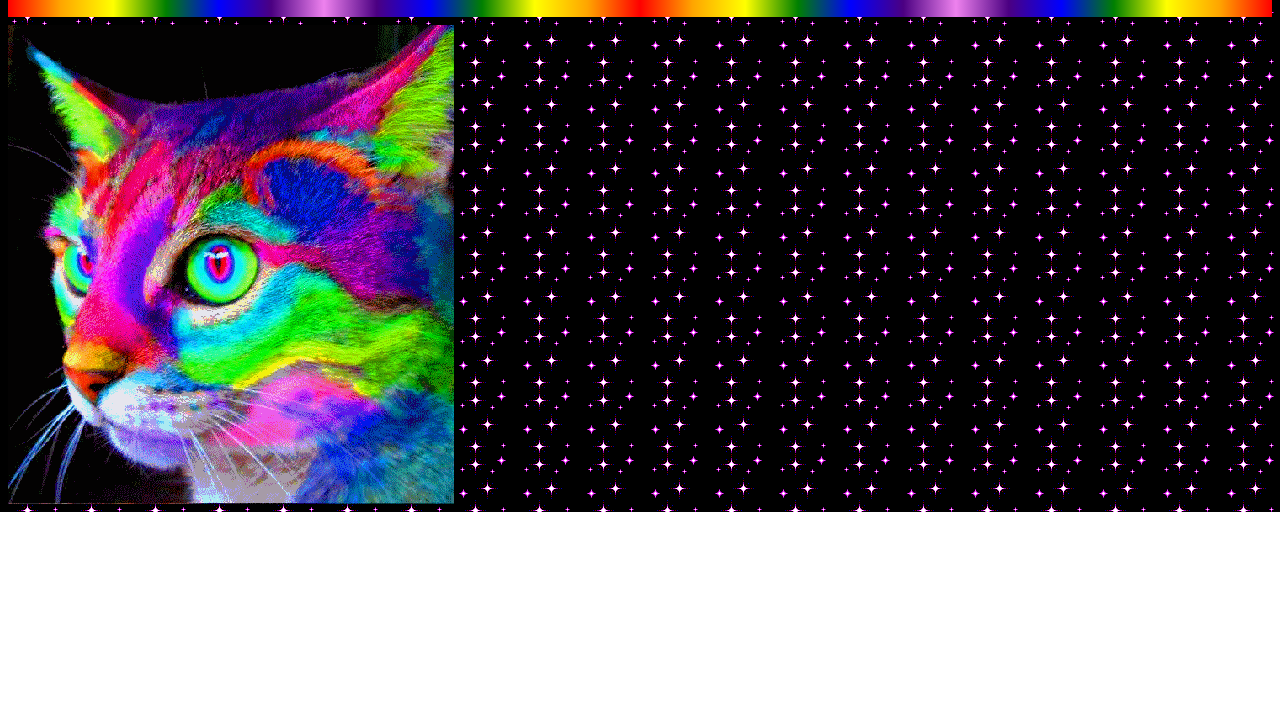
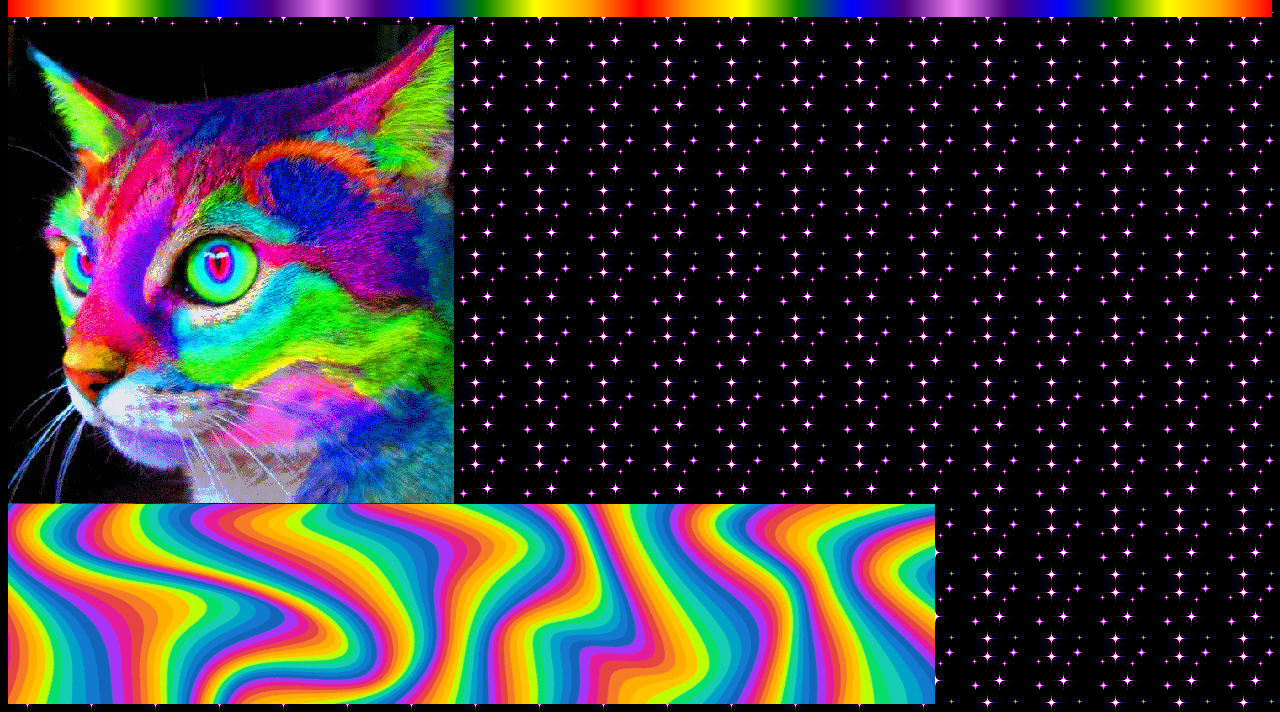
Before and after one commit to MartinSeeler/most-awesome-website, a plain HTML site: page index.html in a window 1280 px wide. Shown: the part 313-1025 px from the top of the page. Before the commit the page ends 825 px from the top, so only its background shows below. Drawn offline with Linux system fonts and the light colour scheme.

Commit message:
add another rainbow gif

```diff
--- a/index.html
+++ b/index.html
@@ -6,7 +6,7 @@
 <body background="img/star.gif">
 <h1 class="rainbow huge comic catchadream">Most Awesome Website!!11elf</h1>
 <hr class="catchadream" style="height:20px;border:none;width:100%"></hr>
-<a href="https://martinseeler.com" target="_blank"><img src="img/kitty.gif" alt="Kitty"></a>
+<a href="https://martinseeler.com" target="_blank"><img src="img/kitty.gif" alt="Kitty"><img src="img/s2wy7iphPP98.gif" alt="Rainbow-ish thing."></a>
 <script>
   (function(i,s,o,g,r,a,m){i['GoogleAnalyticsObject']=r;i[r]=i[r]||function(){
   (i[r].q=i[r].q||[]).push(arguments)},i[r].l=1*new Date();a=s.createElement(o),
```
Also changed, not shown: 1 other file.
